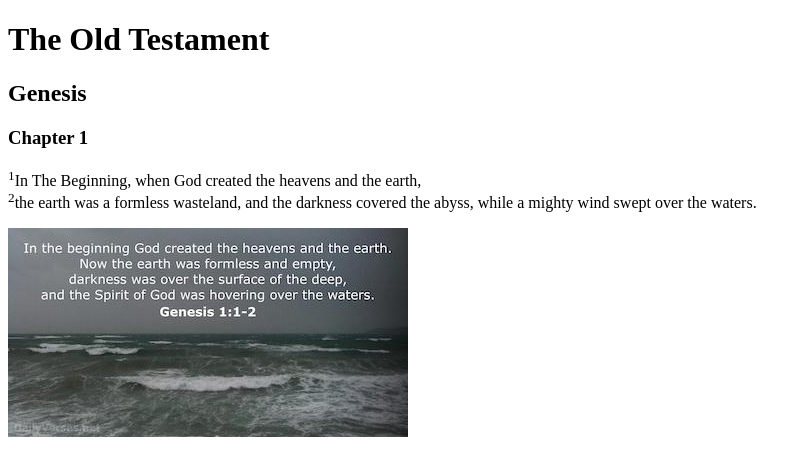
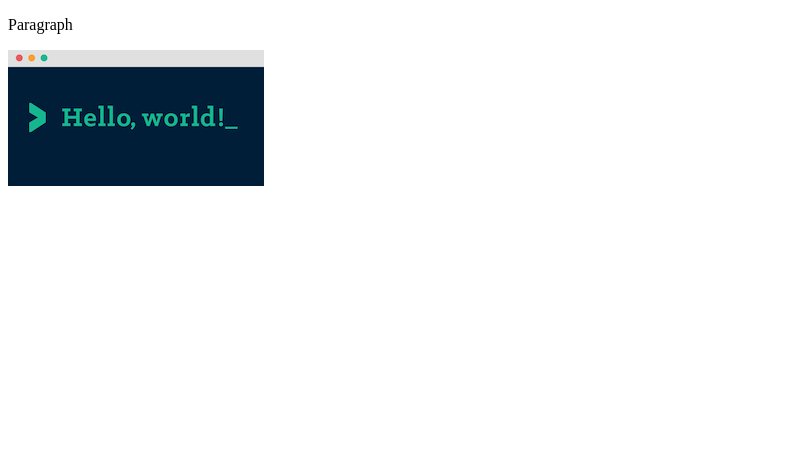
Before and after one commit to MTHS-ICD2O-1-2023/ICD2O-Unit-1-02-CallieBurt16, a plain HTML site: page index.html in a window 1280 px wide. Shown: the whole page, without its empty margins (0-811 px from the left). Drawn offline with Linux system fonts and the light colour scheme.

Commit message:
added code to index.html

```diff
--- a/index.html
+++ b/index.html
@@ -1,19 +1,11 @@
 <!DOCTYPE html>
 <html>
-  <head>
-    <meta charset="utf-8">
-  <title>Genesis</title>
-  </head>
-  <body>
-  <h1>The Old Testament</h1>
-  <h2>Genesis</h2>
-  <h3>Chapter 1</h3>
-  <p>
-    <sup>1</sup>In The Beginning, when God created the heavens and the earth,
-    <br />
-    <sup>2</sup>the earth was a formless wasteland, and the darkness covered the
-    abyss, while a mighty wind swept over the waters.
-  </p>
-      <img src="./images/genesis-1-1-2.jpeg" alt="Genesis" />
-</body>
+<head>
+  <meta charset="utf-8">
+  <title>My Second Web page</title>
+ </head>
+<body>
+  <p>Paragraph</p>
+  <img src="./images/hello_world.png" alt="Genesis" />
+ </body>
 </html>
```
Also changed, not shown: genesis.html (added, +19 -0 lines).
